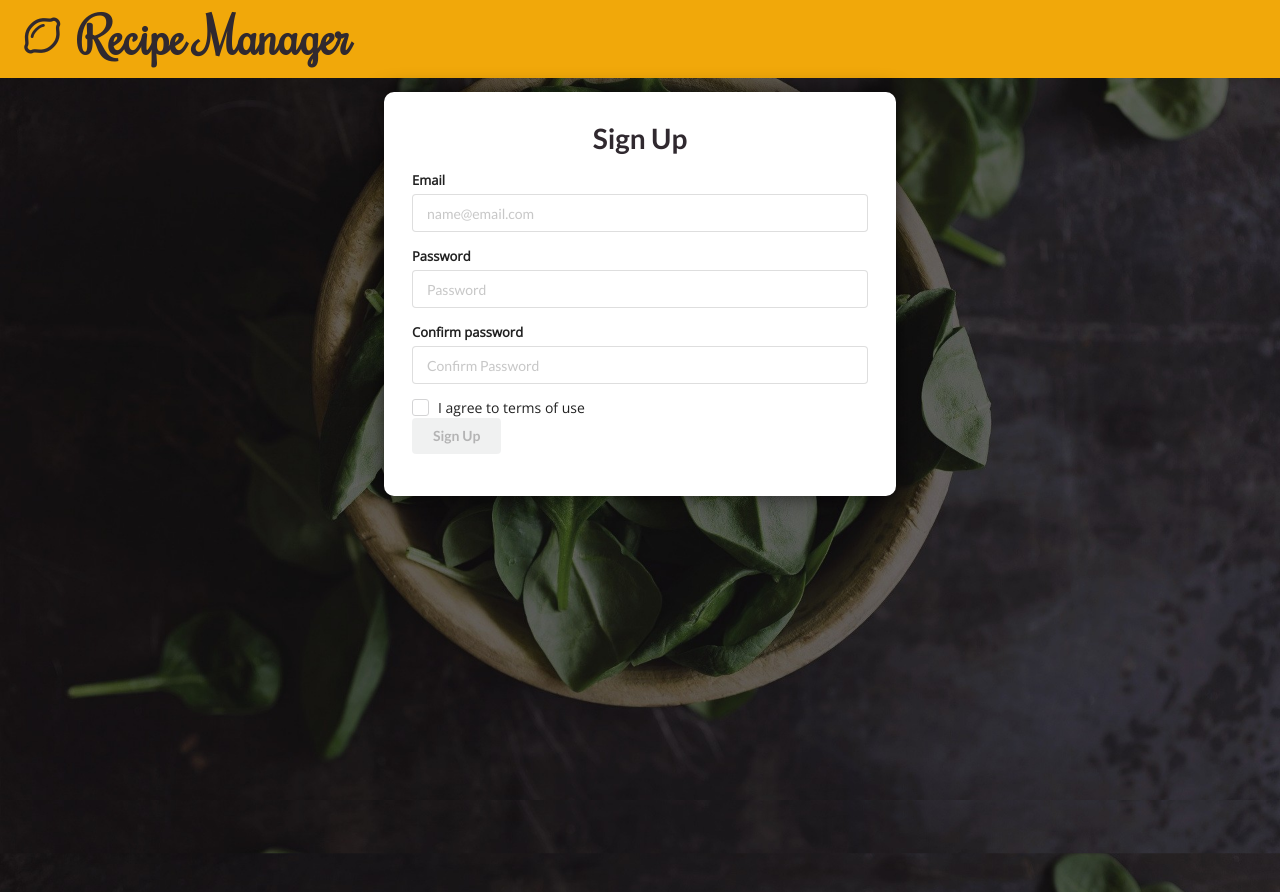
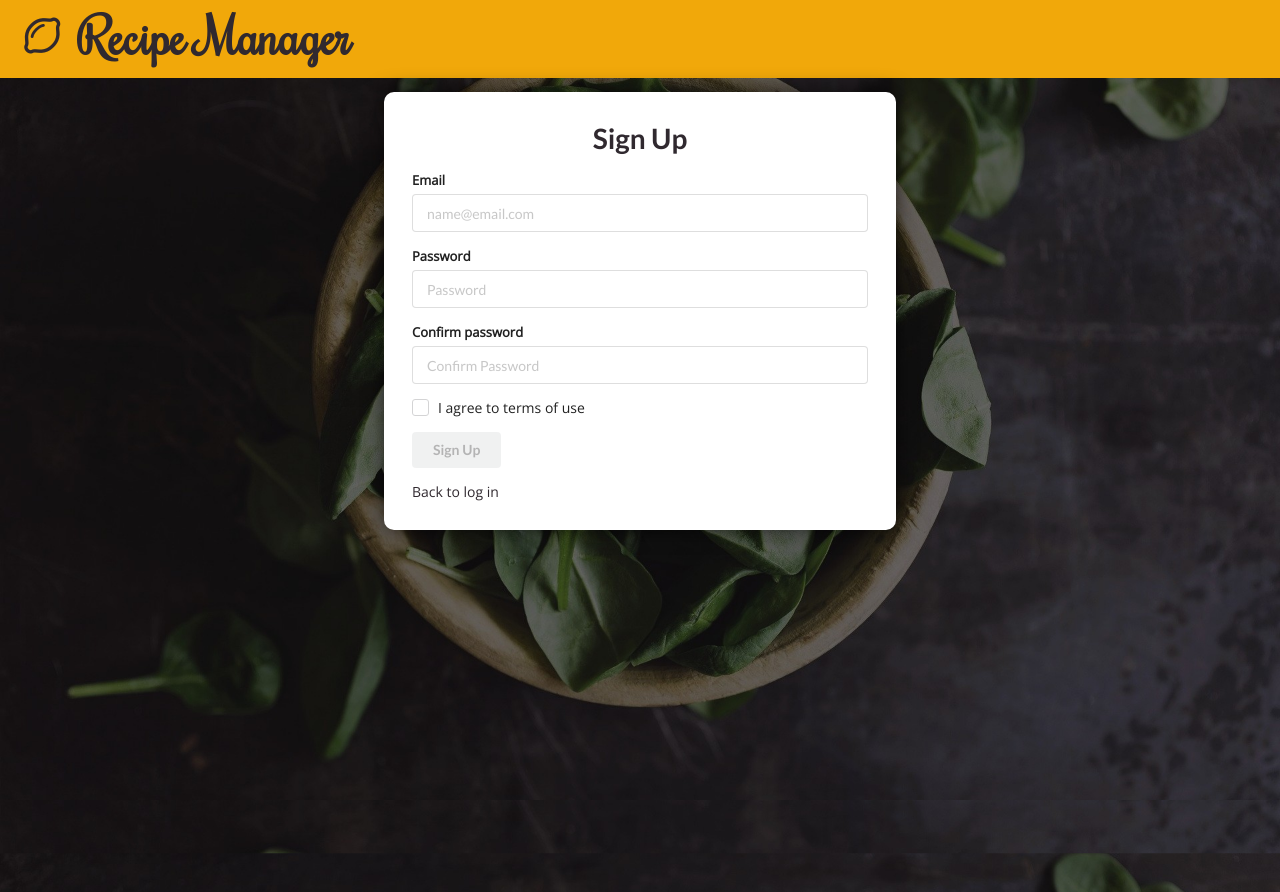
Before and after one commit to irissiri7/Fullstack-Recipe-Manager, a Vue app in the folder client/: page /sign-up in a window 1280 px wide. Built offline with nearby package versions, Linux system fonts and the light colour scheme.

Commit message:
add go back to log in page router link on sign up page

```diff
--- a/client/src/App.vue
+++ b/client/src/App.vue
@@ -56,6 +56,24 @@ main {
   width: 40%;
 }
 
+img {
+  width: 100%;
+  height: 100%;
+  object-fit: cover;
+  border-radius: 10px;
+}
+
+a {
+  color: var(--main-coffee);
+}
+a:hover {
+  color: var(--main-pine);
+  font-weight: 600;
+}
+a:visited {
+  color: none;
+}
+
 .card {
   border-radius: 10px;
   box-shadow: 0px 0px 21px -1px rgba(0, 0, 0, 0.69);
@@ -64,32 +82,9 @@ main {
   background-color: white;
 }
 
-/* Semantic overrrides */
-/* .ui.button {
-  background-color: var(--main-pine);
-  border: 1px solid var(--main-pine);
-  color: white;
-}
-
-.ui.button:hover {
-  background-color: white !important;
-  color: var(--main-pine);
-}
-
-i.icon:hover {
-  color: var(--main-pine) !important;
-} */
-
 .img-cnt {
   width: 100%;
   height: 10rem;
-}
-
-img {
-  width: 100%;
-  height: 100%;
-  object-fit: cover;
-  border-radius: 10px;
 }
 
 .fade-box {
--- a/client/src/pages/SignUp.vue
+++ b/client/src/pages/SignUp.vue
@@ -4,7 +4,6 @@
     <form class="ui form" @submit.prevent="signUp">
       <div class="field">
         <label>Email</label>
-        <div class="field">
         <input
           v-model="email"
           type="email"
@@ -13,8 +12,8 @@
           required
         />
       </div>
+      <div class="field">
         <label>Password</label>
-        <div class="field">
         <input
           v-model="password"
           type="password"
@@ -24,8 +23,8 @@
           required
         />
       </div>
+      <div class="field">
         <label>Confirm password</label>
-        <div class="field">
         <input
           v-model="confirmedPassword"
           type="password"
@@ -35,10 +34,11 @@
           required
         />
       </div>
-      </div>
+      <div class="field">
         <div class="ui checkbox">
           <input type="checkbox" name="example" v-model="acceptsTermsOfUse" />
           <label>I agree to terms of use</label>
+        </div>
       </div>
       <div class="field">
         <button class="ui button" v-bind:class="{ disabled: !validForm }">
@@ -57,6 +57,7 @@
         </div>
       </div>
     </form>
+    <router-link to="/">Back to log in</router-link>
   </div>
 </template>
 
```
Lines whose indentation alone changed are shown as unchanged.
